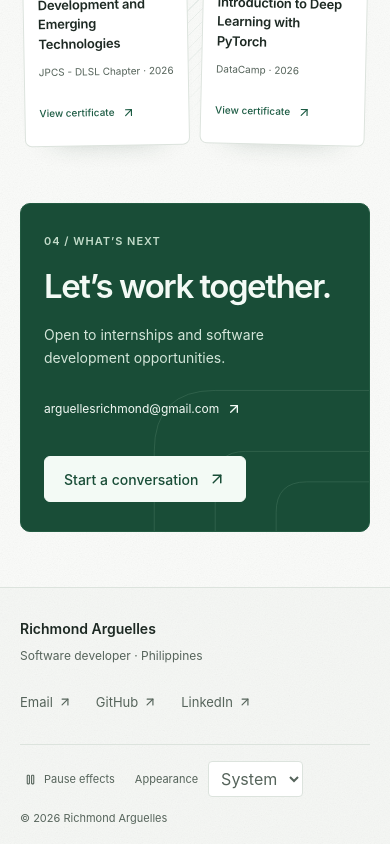
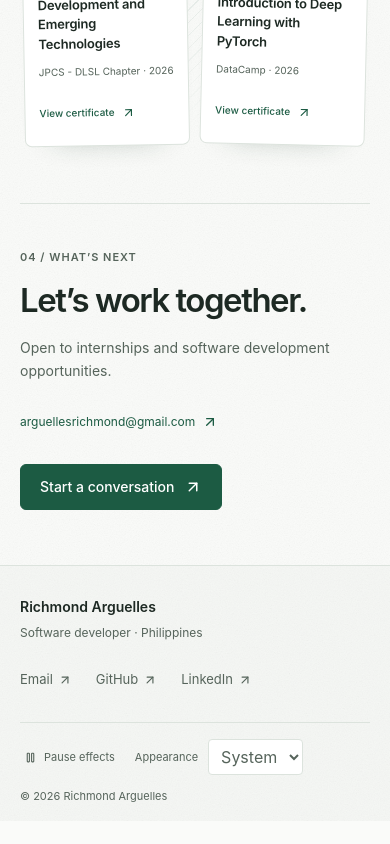
Before and after one commit to ArguellesMomon/personal-portfolio, a React (Vite) app: page / in a window 390 px wide. Shown: the part 3162-4006 px from the top of the page. After the commit the page ends 3983 px from the top, so only its background shows below. Built offline with nearby package versions, Linux system fonts and the light colour scheme; a web font is replaced by a local one.

Commit message:
style: integrate homepage contact section with portfolio theme

```diff
--- a/src/pages/Home.jsx
+++ b/src/pages/Home.jsx
@@ -348,9 +348,6 @@ export default function Home() {
         <Link className="button" to="/contact">
           Start a conversation <ArrowUpRight size={18} />
         </Link>
-        <svg className="home-contact-lines" viewBox="0 0 420 300" fill="none" aria-hidden="true">
-          <path d="M100 300V180Q100 140 140 140H380M180 300V220Q180 180 220 180H420M20 300V140Q20 60 100 60H420" />
-        </svg>
       </section>
     </main>
   );
--- a/src/styles/home.css
+++ b/src/styles/home.css
@@ -435,30 +435,23 @@
   font-weight: 550;
 }
 .home-contact {
-  position: relative;
-  isolation: isolate;
   display: flex;
   align-items: center;
   justify-content: space-between;
   gap: 35px;
-  padding: 48px;
-  margin-bottom: 80px;
-  overflow: hidden;
-  border: 1px solid #235b42;
-  border-radius: 10px;
-  background: #194d37;
-  color: #f3faf5;
+  padding: 64px 0 80px;
+  border-top: 1px solid var(--border);
 }
 .home-contact .eyebrow {
-  color: #c3dcca;
-  margin-bottom: 17px;
+  margin-bottom: 15px;
 }
 .home-contact h2 {
-  font-size: clamp(32px, 3.5vw, 44px);
+  font-size: clamp(30px, 3.4vw, 42px);
   letter-spacing: -0.045em;
+  line-height: 1.16;
 }
 .home-contact p {
-  color: #d3e5d9;
+  color: var(--muted);
   margin-top: 16px;
   font-size: 14px;
 }
@@ -470,36 +463,14 @@
   min-height: 44px;
   margin-top: 18px;
   font-size: 13px;
+  color: var(--accent);
 }
 .home-contact-email:hover {
   text-decoration: underline;
   text-underline-offset: 4px;
 }
 .home-page .home-contact > .button {
-  color: #194d37;
-  background: #f3faf5;
-  border-color: #f3faf5;
   flex-shrink: 0;
-}
-.home-page .home-contact > .button:hover {
-  background: #d4ecdd;
-  border-color: #d4ecdd;
-}
-.home-contact-lines {
-  position: absolute;
-  width: 460px;
-  height: 350px;
-  right: -45px;
-  top: -10px;
-  z-index: -1;
-  opacity: 0.17;
-  stroke: #c3e7cc;
-  stroke-width: 1;
-  pointer-events: none;
-}
-:root[data-theme='dark'] .home-contact {
-  background: #203b2a;
-  border-color: #385943;
 }
 
 /* Elements remain visible until a reveal starts, including when observers are unavailable. */
@@ -662,9 +633,6 @@
   .home-certificate-copy h3 {
     font-size: 16px;
   }
-  .home-contact {
-    padding: 35px;
-  }
   .home-contact p {
     max-width: 370px;
   }
@@ -738,8 +706,8 @@
   .home-contact {
     align-items: start;
     flex-direction: column;
-    gap: 25px;
-    margin-bottom: 55px;
+    gap: 20px;
+    padding-block: 45px 55px;
   }
 }
 @media (max-width: 560px) {
@@ -884,9 +852,6 @@
   .home-document-action {
     font-size: 10px;
   }
-  .home-contact {
-    padding: 29px 23px;
-  }
   .home-contact h2 {
     font-size: 33px;
   }
@@ -896,11 +861,6 @@
   .home-contact-email {
     font-size: 12px;
     overflow-wrap: anywhere;
-  }
-  .home-contact-lines {
-    width: 320px;
-    right: -90px;
-    top: 80px;
   }
 }
 @media (max-width: 360px) {
```
